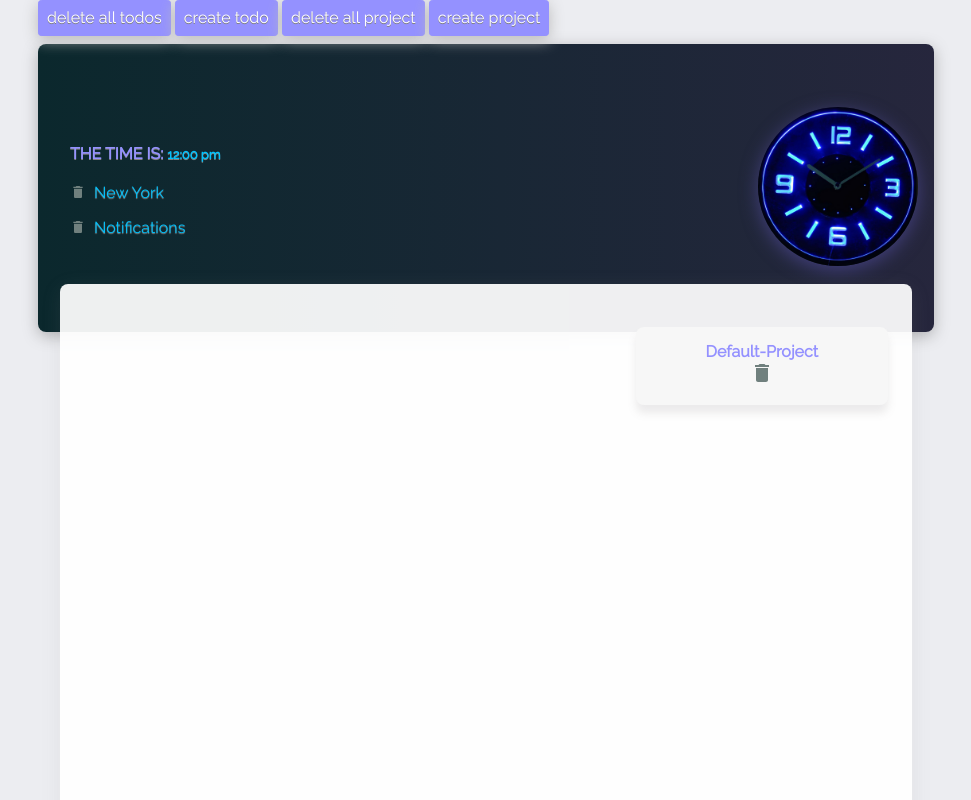
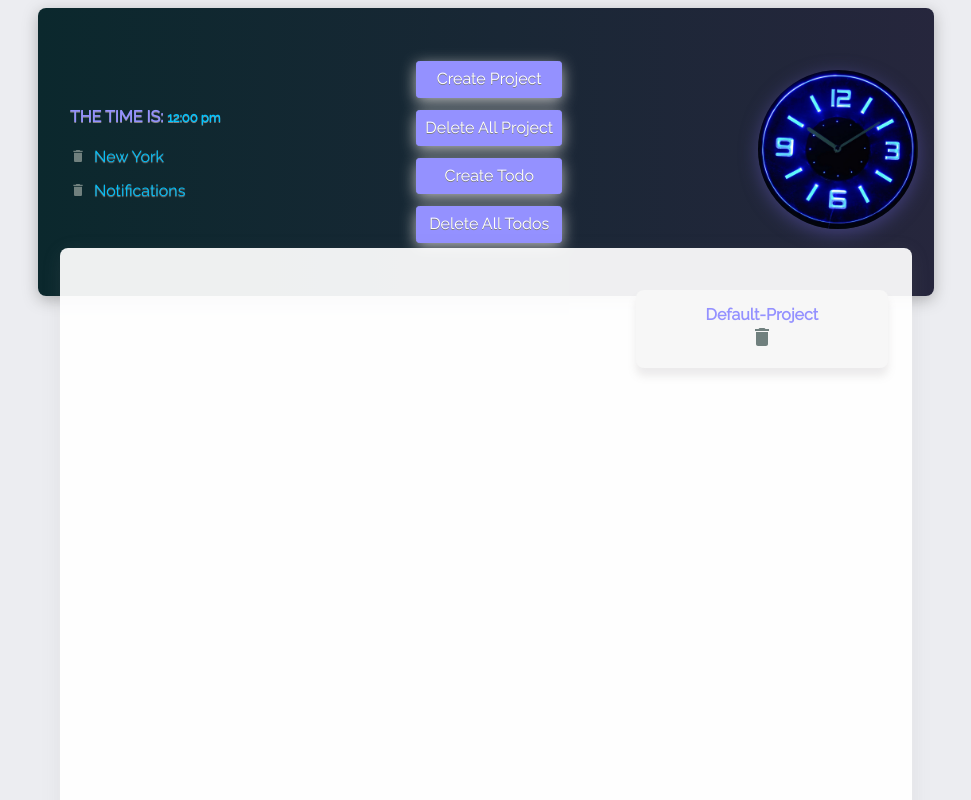
Before and after one commit to Torres-ssf/javascript-to-do-list, a website: page index.html in a window 1280 px wide. Shown: the top 800 px of the page, without its empty margins (154-1125 px from the left). Drawn offline with Linux system fonts and the light colour scheme.

Commit message:
chore(refactor): Put the buttons inside the header and refactor the code

```diff
--- a/index.html
+++ b/index.html
@@ -11,11 +11,6 @@
   </head>
   <body>
     <main class="wrapper">
-      <button id="master-delete">delete all todos</button>
-      <button id="show-form">create todo</button>
-      <button id="project-delete-all">delete all project</button>
-      <button id="create-project">create project</button>
-
       <header class="header">
         <div class="header-left">
           <div class="info">
@@ -26,6 +21,19 @@
             <p><span class="info-icon"></span> New York</p>
             <p><span class="info-icon"></span>Notifications</p>
           </div>
+        </div>
+
+        <div class="button-container">
+          <button class="default-button" id="create-project">
+            create project
+          </button>
+          <button class="default-button" id="project-delete-all">
+            delete all project
+          </button>
+          <button class="default-button" id="show-form">create todo</button>
+          <button class="default-button" id="master-delete">
+            delete all todos
+          </button>
         </div>
 
         <div class="header-right">
@@ -70,11 +78,6 @@
             <label for="notes">Notes</label>
             <textarea name="" id="notes" cols="30" rows="10"></textarea>
 
-            <label class="container"
-              >One
-              <input id="complete-one" type="checkbox" checked="checked" />
-              <span class="checkmark"></span>
-            </label>
             <div>
               <input id="complete" type="checkbox" />
               <label for="Complete">Complete</label>
@@ -90,7 +93,7 @@
           <button id="project-modal-close">X</button>
           <form id="project-form" class="form">
             <label for="project-name">Project Name</label>
-            <input id="project-name" type="text" required/>
+            <input id="project-name" type="text" required />
             <button class="main-button" type="submit">Submit</button>
           </form>
         </div>
--- a/scss/main.scss
+++ b/scss/main.scss
@@ -40,6 +40,31 @@ li {
   h4 {
     margin: 0;
   }
+}
+
+.default-button {
+  background-color: $main-text-color;
+  padding: 0.5em;
+  border-radius: 0.2em;
+  border: 1px solid $main-text-color;
+  box-shadow: 0 4px 15px #bbbbbb;
+  color: white;
+  text-shadow: 0 1px 0 grey;
+  text-transform: capitalize;
+}
+
+.default-button:hover {
+  box-shadow: 0 4px 30px #8e8e8e;
+  cursor: pointer;
+}
+
+.button-container {
+  display: flex;
+  flex-direction: column;
+}
+
+.button-container > *  {
+  margin: 6px 0;
 }
 
 .modal {
@@ -102,11 +127,6 @@ li {
       textarea {
         height: 5rem;
       }
-      // div {
-      //   input {
-      //     height: 1em;
-      //   }
-      // }
     }
     #form-update, #form-submit{
       margin-top: 1em;
@@ -143,18 +163,6 @@ li {
   display: none;
 }
 
-.checkbox {
-  // content: '';
-  // background: #fff;
-  // border: 2px solid #ddd;
-  // display: inline-block;
-  // vertical-align: middle;
-  // width: 20px;
-  // height: 20px;
-  // padding: 2px;
-  // margin-right: 10px;
-}
-
 .delete {
   background: url(../assets/delete.svg);
   background-repeat: no-repeat;
@@ -179,6 +187,7 @@ li {
 
 .wrapper {
   width: 70%;
+  min-width: 660px;
   margin: 0 auto;
 }
 
@@ -271,25 +280,3 @@ li {
 @mixin border($value) {
   border-radius: $value#{em};
 }
-
-#show-form,
-#master-delete,
-#project-delete-all,
-#create-project {
-  background-color: $main-text-color;
-  padding: 0.5em;
-  border-radius: 0.2em;
-  border: 1px solid $main-text-color;
-  box-shadow: 0 4px 15px #bbbbbb;
-  color: white;
-  text-shadow: 0 1px 0 grey;
-}
-
-
-#show-form:hover,
-#master-delete:hover,
-#project-delete-all:hover,
-#create-project:hover {
-  box-shadow: 0 4px 30px #8e8e8e;
-  cursor: pointer;
-}
--- a/src/components/TodoComponents.js
+++ b/src/components/TodoComponents.js
@@ -113,9 +113,6 @@ const ProjectHandleForm = (callback) => {
 
 const UpdateForm = (props, database, callback) => {
 
-  // database.find(props.id, (data) => {
-  //   console.log(data);
-  // });
   database.find(props.id, (data) => {
     Spare.sel('#title').element.value = data._title;
     Spare.sel('#description').element.value = data._description;
@@ -198,8 +195,6 @@ const expander = (parentID, childID) => {
   })
 };
 
-
-
 export {
   ListItem, HandleForm, ProjectHandleForm, UpdateForm, showModal, masterDelete,
 };
--- a/src/tuesday.js
+++ b/src/tuesday.js
@@ -9,9 +9,6 @@ import {
 } from "./components/TodoComponents";
 
 spare();
-
-
-
 
 // Setup ----------------------------------------------------------
 
```
Also changed, not shown: css/main.css, dist/main.js.
